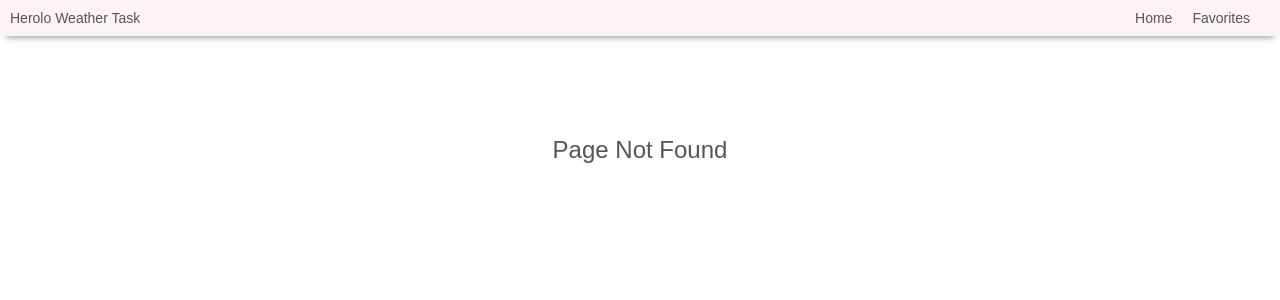
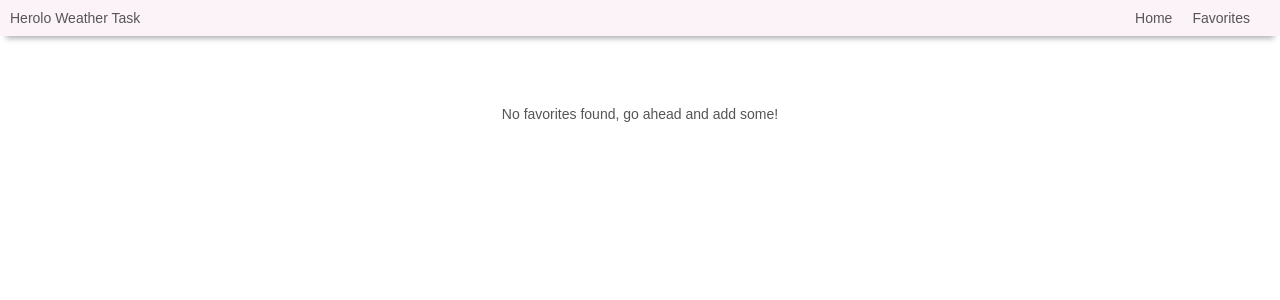
Before and after one commit to elinaKM/elina-matok-09-08-2020, a React (Create React App) app: page /elina-matok-09-08-2020/favorites in a window 1280 px wide. Before the commit this address had no page. Shown: the top 300 px of the page. Built offline with nearby package versions, Linux system fonts and the light colour scheme.

Commit message:
fixing routes

```diff
--- a/src/App.js
+++ b/src/App.js
@@ -15,7 +15,7 @@ const App = () => {
         <Content>
           <Switch>
             <Route path={ROOT} exact component={Home} />
-            <Route path={FAVORITES} exact component={Favorites} />
+            <Route path={ROOT + FAVORITES} exact component={Favorites} />
             <Route component={NotFound} />
           </Switch>
         </Content>
--- a/src/components/Header.js
+++ b/src/components/Header.js
@@ -16,7 +16,7 @@ const Header = () => (
                 </StyledLink>
             </li>
             <li>
-                <StyledLink to={FAVORITES}>
+                <StyledLink to={ROOT + FAVORITES}>
                     Favorites
                 </StyledLink>
             </li>
@@ -35,7 +35,6 @@ const Wrapper = styled.div`
 const LogoLink = styled(Link)`
     text-decoration: none;
     color: ${props => props.theme.colors.text};
-    /* font-size: ${props => props.theme.fontSizes.smallTitle}; */
 `
 
 const NavList = styled.ul`
--- a/src/constants/pathes.js
+++ b/src/constants/pathes.js
@@ -1,2 +1,2 @@
-export const ROOT="/"
+export const ROOT="/elina-matok-09-08-2020"
 export const FAVORITES="/favorites"
```
